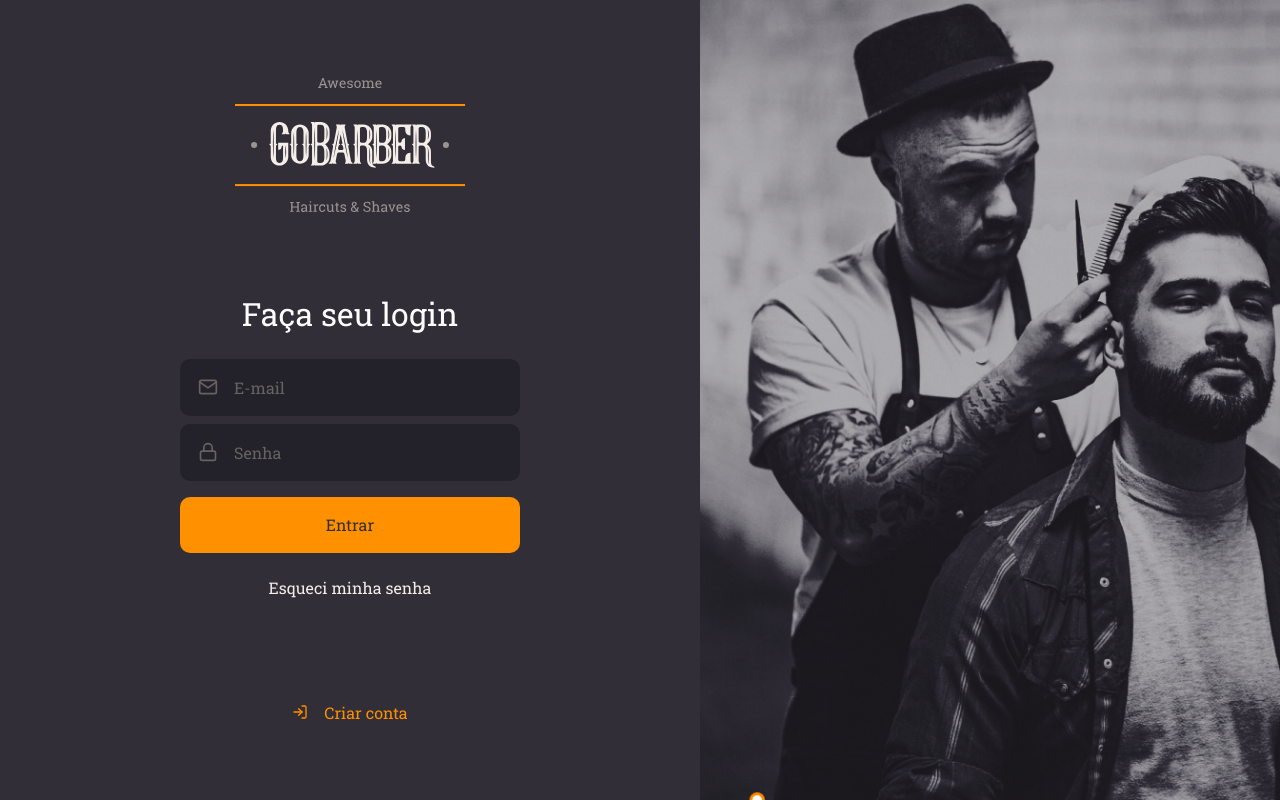
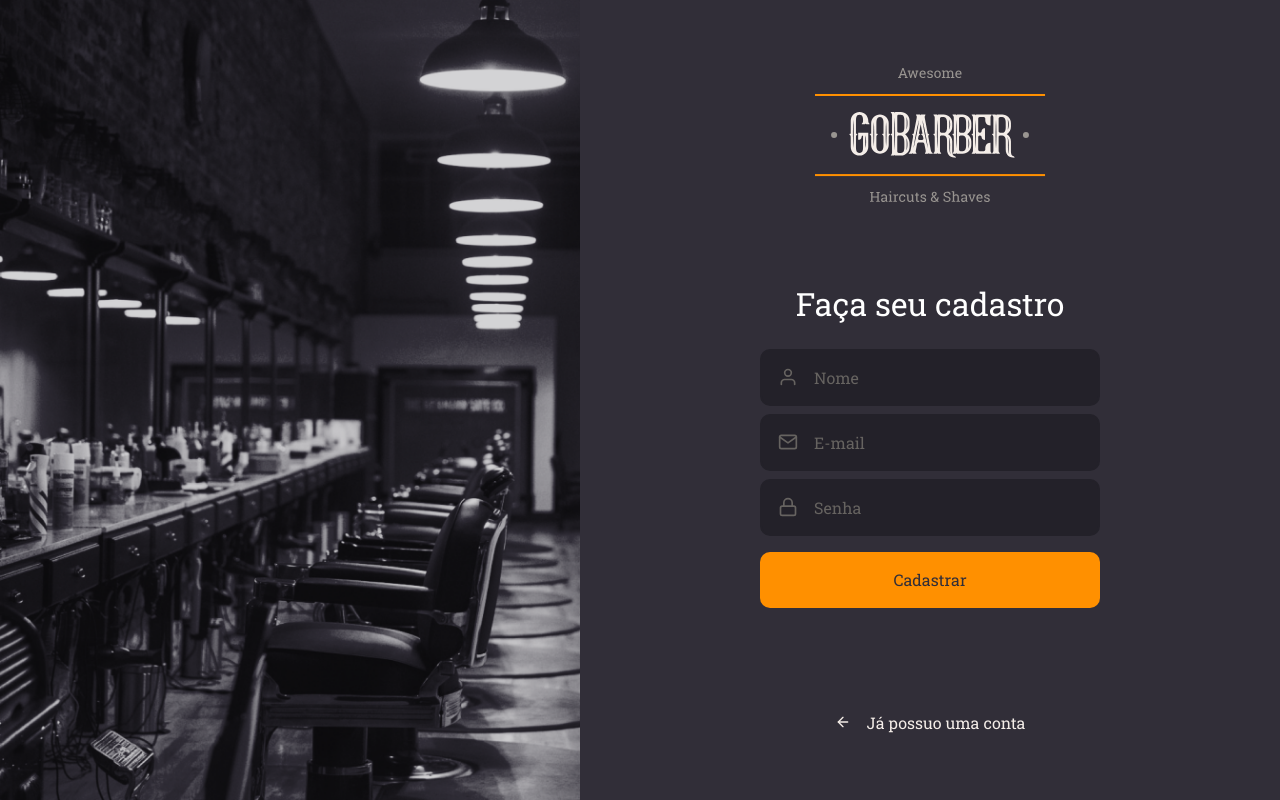
Before and after one commit to fclebinho/gostack-iniciando-o-front-end-web, a React (Create React App) app: page / in a window 1280 px wide. Built offline with nearby package versions, Linux system fonts and the light colour scheme.

Commit message:
Página de cadastro

```diff
--- a/src/App.tsx
+++ b/src/App.tsx
@@ -1,12 +1,12 @@
 import React from 'react';
 
 import Theme from './styles';
-import { SignIn } from './pages';
+import { SignIn, SignUp } from './pages';
 
 const App: React.FC = () => {
   return (
     <>
-      <SignIn />
+      <SignUp />
       <Theme />
     </>
   );
--- a/src/pages/index.ts
+++ b/src/pages/index.ts
@@ -1 +1,2 @@
-export { default as SignIn } from './sign-in';
+export * from './sign-in';
+export * from './sign-up';
--- a/src/pages/sign-in/index.ts
+++ b/src/pages/sign-in/index.ts
@@ -1 +1 @@
-export { default, default as SignIn } from './sign-in';
+export { default, SignIn } from './sign-in';
--- /dev/null
+++ b/src/pages/sign-up/index.ts
@@ -0,0 +1 @@
+export { default, SignUp } from './sign-up';
--- /dev/null
+++ b/src/pages/sign-up/sign-up.tsx
@@ -0,0 +1,30 @@
+import React from 'react';
+import { FiArrowLeft, FiUser, FiMail, FiLock } from 'react-icons/fi';
+
+import logo from '../../assets/images/logo.svg';
+import { Container, Content, Background } from './styles';
+import { Input, Button } from '../../components';
+
+export const SignUp: React.FC = () => {
+  return (
+    <Container>
+      <Background />
+      <Content>
+        <img src={logo} alt="GoBarber" />
+        <form>
+          <h1>Faça seu cadastro</h1>
+          <Input type="text" icon={FiUser} placeholder="Nome" />
+          <Input type="text" icon={FiMail} placeholder="E-mail" />
+          <Input type="password" icon={FiLock} placeholder="Senha" />
+          <Button type="submit">Cadastrar</Button>
+        </form>
+        <a href="signup">
+          <FiArrowLeft />
+          Já possuo uma conta
+        </a>
+      </Content>
+    </Container>
+  );
+};
+
+export default SignUp;
--- /dev/null
+++ b/src/pages/sign-up/styles.ts
@@ -0,0 +1,67 @@
+import styled from 'styled-components';
+import { shade } from 'polished';
+
+import backgroundImg from '../../assets/images/sign-up-background.png';
+
+export const Container = styled.div`
+  height: 100vh;
+  display: flex;
+  align-items: stretch;
+`;
+
+export const Content = styled.div`
+  display: flex;
+  flex-direction: column;
+  align-items: center;
+  justify-content: center;
+
+  width: 100%;
+  max-width: 700px;
+
+  form {
+    margin: 80px 0;
+    width: 340px;
+    text-align: center;
+
+    h1 {
+      margin-bottom: 24px;
+    }
+
+    a {
+      color: #f4ede8;
+      display: block;
+      margin-top: 24px;
+      text-decoration: none;
+      transition: color 0.2s;
+
+      &:hover {
+        color: ${shade(0.2, '#f4ede8')};
+      }
+    }
+  }
+
+  > a {
+    color: #f4ede8;
+    display: block;
+    margin-top: 24px;
+    text-decoration: none;
+    transition: color 0.2s;
+
+    display: flex;
+    align-items: center;
+
+    &:hover {
+      color: ${shade(0.2, '#f4ede8')};
+    }
+
+    svg {
+      margin-right: 16px;
+    }
+  }
+`;
+
+export const Background = styled.div`
+  flex: 1;
+  background: url(${backgroundImg}) no-repeat;
+  background-size: cover;
+`;
```
Also changed, not shown: src/assets/images/sign-up-background.png (added).
